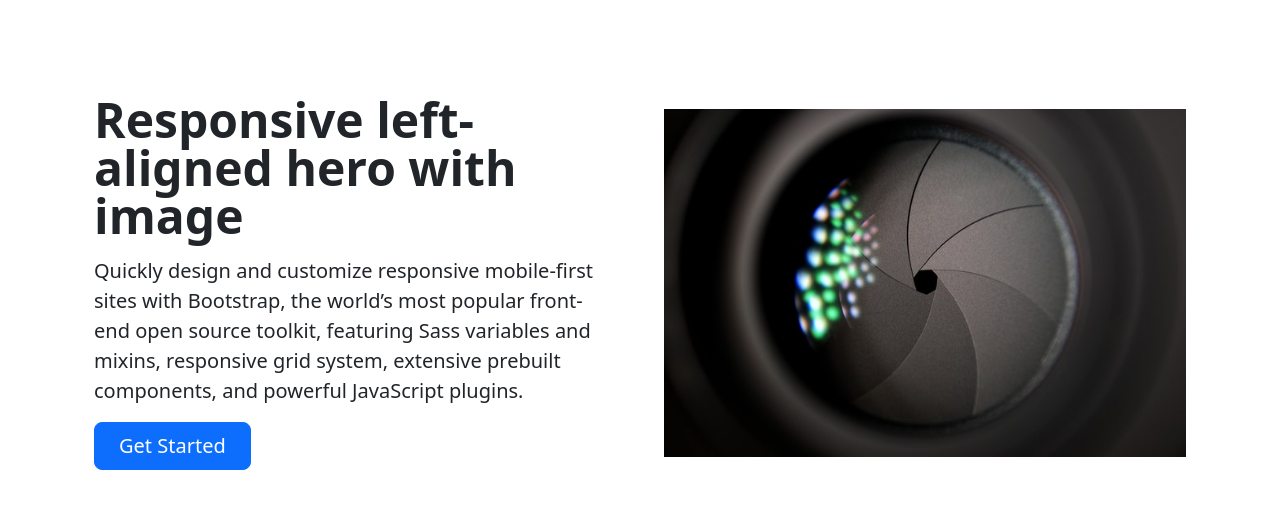
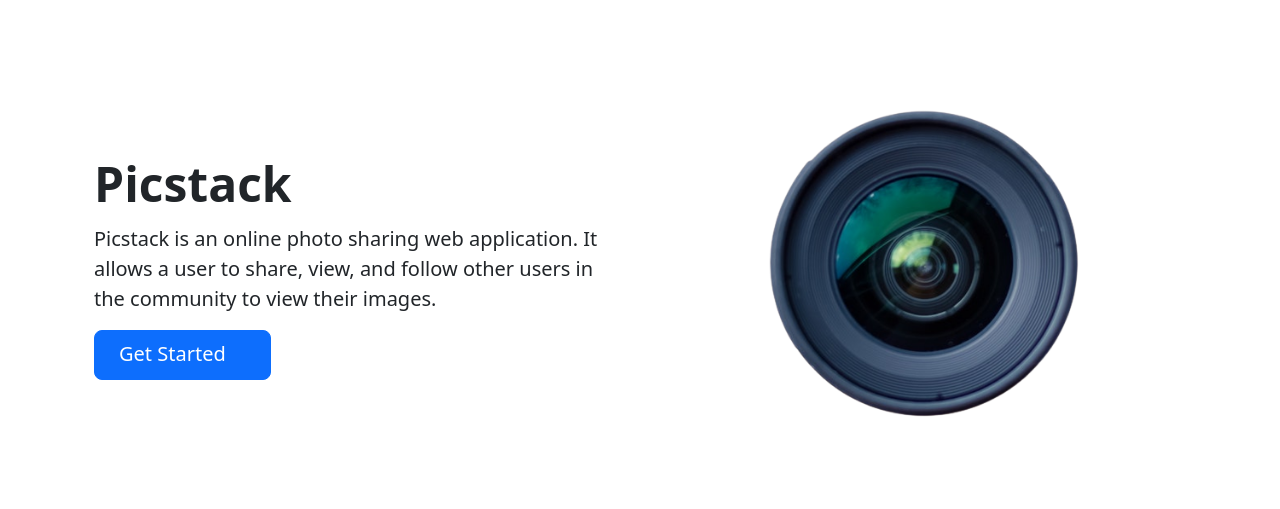
Before and after one commit to kelvinmburu/picstack, a Django app: page / in a window 1280 px wide. Shown: the top 509 px of the page. Run offline with Django 4.2, Linux system fonts and the light colour scheme; some libraries are stand-ins or nearby versions.

Commit message:
refactor: added bootstrap icons and image path

```diff
--- a/picsapp/templates/picsapp/index.html
+++ b/picsapp/templates/picsapp/index.html
@@ -85,16 +85,14 @@
         <div class="container col-xxl-8 px-4 py-5">
             <div class="row flex-lg-row-reverse align-items-center g-5 py-5">
                 <div class="col-10 col-sm-8 col-lg-6">
-                    <img src="{% static 'admin/img/bg.jpg' %}" class="d-block mx-lg-auto img-fluid" alt="Bootstrap Themes"
+                    <img src="{% static 'img/bgs-rm.png' %}" class="d-block mx-lg-auto img-fluid" alt="Bootstrap Themes"
                         width="700" height="500" loading="lazy">
                 </div>
                 <div class="col-lg-6">
-                    <h1 class="display-5 fw-bold lh-1 mb-3">Responsive left-aligned hero with image</h1>
-                    <p class="lead">Quickly design and customize responsive mobile-first sites with Bootstrap, the
-                        world’s most popular front-end open source toolkit, featuring Sass variables and mixins,
-                        responsive grid system, extensive prebuilt components, and powerful JavaScript plugins.</p>
+                    <h1 class="display-5 fw-bold lh-1 mb-3">Picstack</h1>
+                    <p class="lead">Picstack is an online photo sharing web application. It allows a user to share, view, and follow other users in the community to view their images.</p>
                     <div class="d-grid gap-2 d-md-flex justify-content-md-start">
-                        <button type="button" class="btn btn-primary btn-lg px-4 me-md-2">Get Started</button>
+                        <button type="button" class="btn btn-primary btn-lg px-4 me-md-2">Get Started<i class="bi bi-arrow-right-circle-fill" style="padding:10px;"></i></button>
                     </div>
                 </div>
             </div>
```
